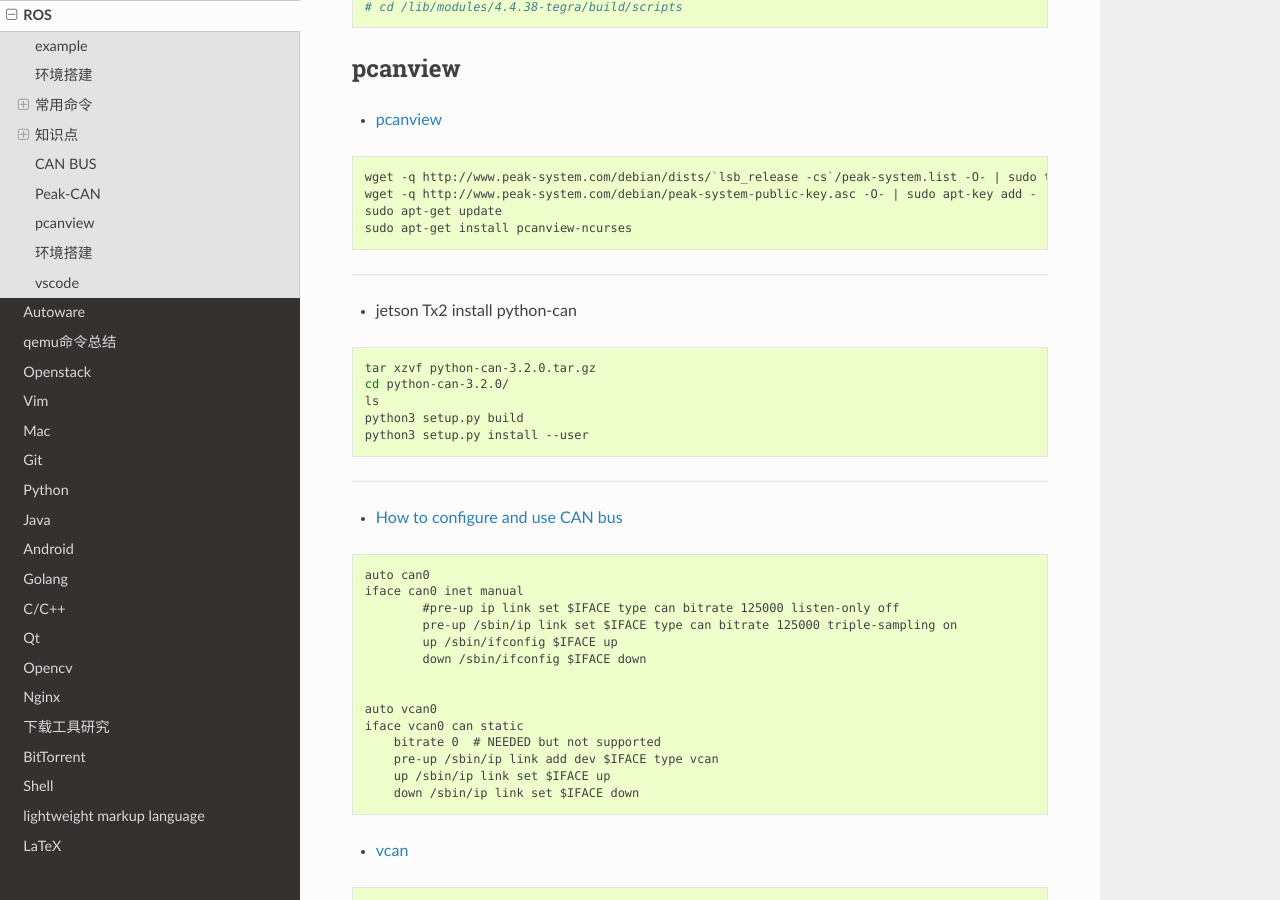
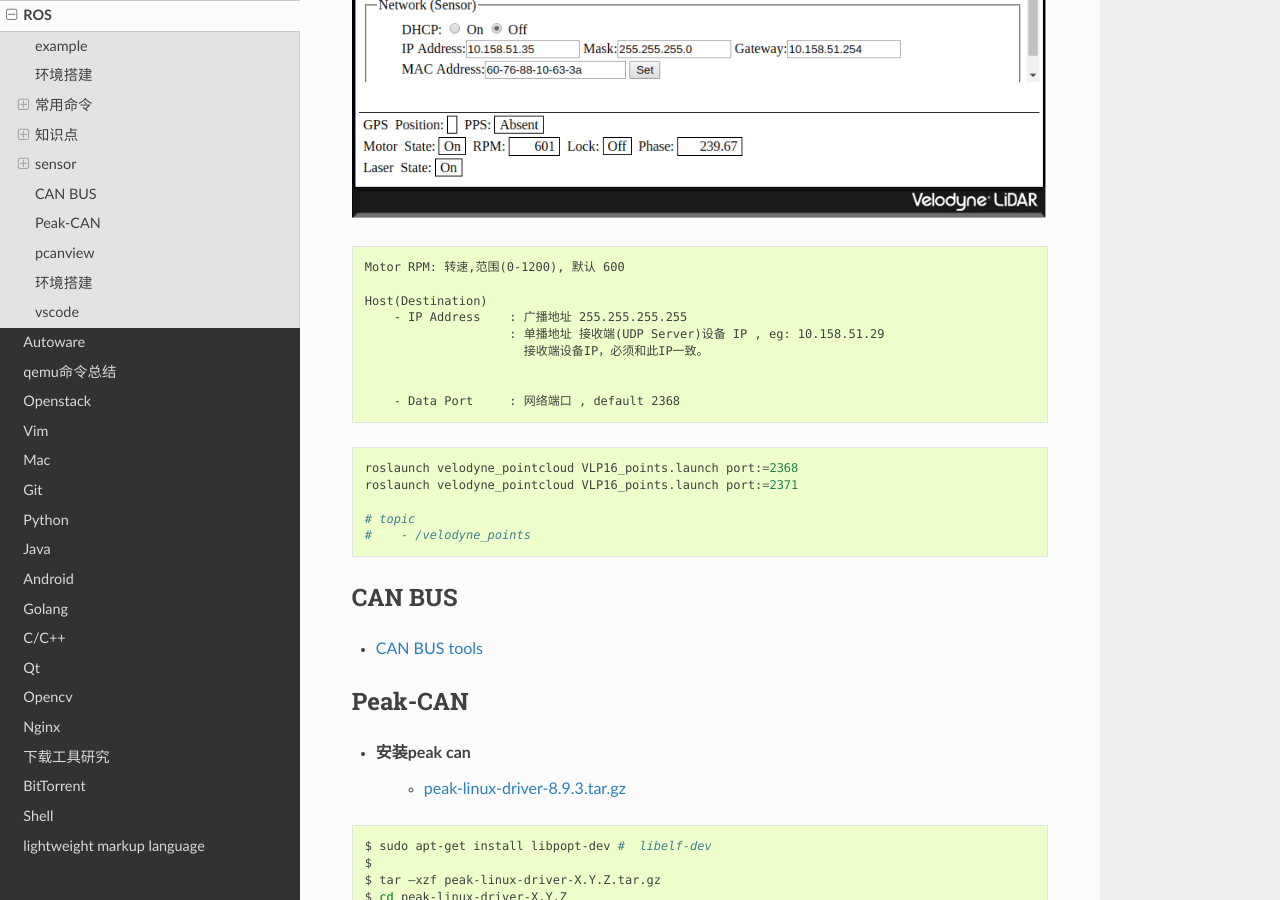
Before and after one commit to my-rds-store/my_space, a Sphinx documentation site: the page built from source/ros/index.rst, in a window 1280 px wide and 900 px high, scrolled down 8427 px. Built offline with Sphinx 7.4.7 and the Read the Docs theme 2.0.0, drawn with Linux system fonts in a browser that asks for light colours.

Commit message:
update ...

```diff
--- a/source/ros/index.rst
+++ b/source/ros/index.rst
@@ -330,6 +330,9 @@ package
    rostopic list
 
 
+
+
+
 rviz
 ========
 
@@ -416,6 +419,39 @@ ROS Qt Creator Plug-in
 ==========================
 
 * `ROS Qt Creator Plug-in <https://ros-qtc-plugin.readthedocs.io/en/latest/_source/How-to-Install-Users.html>`_
+
+***************
+sensor
+***************
+
+
+velodyne
+========
+
+.. image:: img/velodyne_default.png
+
+.. image:: img/velodyne-2.png
+
+::
+
+    Motor RPM: 转速,范围(0-1200), 默认 600
+
+    Host(Destination)
+        - IP Address    : 广播地址 255.255.255.255
+                        : 单播地址 接收端(UDP Server)设备 IP , eg: 10.158.51.29
+                          接收端设备IP，必须和此IP一致。
+
+
+        - Data Port     : 网络端口 , default 2368
+
+.. code-block:: sh
+
+    roslaunch velodyne_pointcloud VLP16_points.launch port:=2368
+    roslaunch velodyne_pointcloud VLP16_points.launch port:=2371
+
+    # topic
+    #    - /velodyne_points
+
 
 ***************
 CAN BUS
```
Also changed, not shown: source/ros/img/velodyne-2.png (added), source/ros/img/velodyne_default.png (added).
